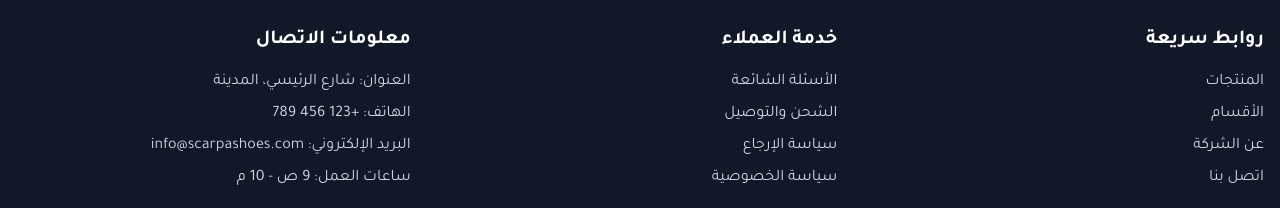
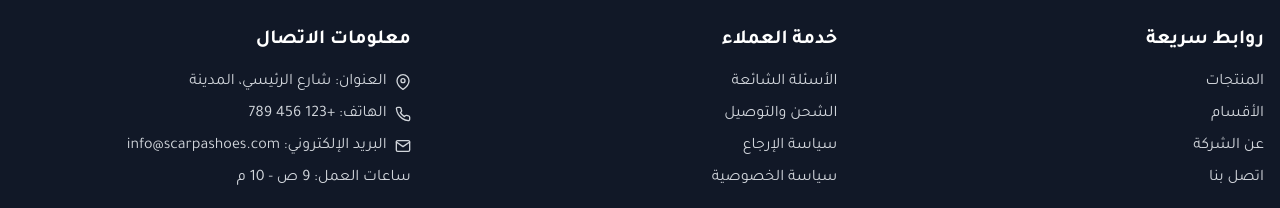
Before and after one commit to DevAysamTome/scarpa, a Next.js app: page /login in a window 1280 px wide. Shown: the part 886-1094 px from the top of the page. Built offline with nearby package versions, Linux system fonts and the light colour scheme; no server answers.

Commit message:
first commit

```diff
--- a/src/app/products/page.tsx
+++ b/src/app/products/page.tsx
@@ -29,7 +29,7 @@ export default function ProductsPage() {
   const [hasMore, setHasMore] = useState(true)
   const productsPerPage = 12
 
-  const fetchCategories = async () => {
+  const fetchCategories = useCallback(async () => {
     try {
       const querySnapshot = await getDocs(collection(db, 'categories'))
       const categoriesData = querySnapshot.docs
@@ -40,7 +40,7 @@ export default function ProductsPage() {
       console.error('Error fetching categories:', error)
       toast.error('حدث خطأ أثناء تحميل الأقسام')
     }
-  }
+  }, [])
 
   const fetchProducts = useCallback(async (isLoadMore = false) => {
     try {
@@ -102,7 +102,7 @@ export default function ProductsPage() {
   useEffect(() => {
     fetchCategories()
     fetchProducts()
-  }, [fetchProducts])
+  }, [fetchCategories, fetchProducts])
 
   const handleFilterChange = (filter: string, value: string) => {
     switch (filter) {
--- a/src/components/layout/footer.tsx
+++ b/src/components/layout/footer.tsx
@@ -68,9 +68,18 @@ export function Footer({ className = '' }: FooterProps) {
           <div>
             <h3 className="text-xl font-bold mb-4 font-arabic">معلومات الاتصال</h3>
             <ul className="space-y-2 text-secondary-300">
-              <li className="font-arabic">العنوان: شارع الرئيسي، المدينة</li>
-              <li className="font-arabic">الهاتف: +123 456 789</li>
-              <li className="font-arabic">البريد الإلكتروني: info@scarpashoes.com</li>
+              <li className="flex items-center gap-2 font-arabic">
+                <FiMapPin className="text-primary-400" />
+                <span>العنوان: شارع الرئيسي، المدينة</span>
+              </li>
+              <li className="flex items-center gap-2 font-arabic">
+                <FiPhone className="text-primary-400" />
+                <span>الهاتف: +123 456 789</span>
+              </li>
+              <li className="flex items-center gap-2 font-arabic">
+                <FiMail className="text-primary-400" />
+                <span>البريد الإلكتروني: info@scarpashoes.com</span>
+              </li>
               <li className="font-arabic">ساعات العمل: 9 ص - 10 م</li>
             </ul>
           </div>
--- a/src/components/layout/navbar.tsx
+++ b/src/components/layout/navbar.tsx
@@ -11,12 +11,6 @@ export function Navbar() {
   const { theme, setTheme } = useTheme()
   const [isMenuOpen, setIsMenuOpen] = useState(false)
   const pathname = usePathname()
-  const isHome = pathname === '/'
-  const isProducts = pathname === '/products'
-  const isCart = pathname === '/cart'
-  const isCheckout = pathname === '/checkout'
-  const isOrders = pathname === '/orders'
-  const isAdmin = pathname.startsWith('/admin')
 
   return (
     <nav className="fixed top-0 left-0 right-0 z-50 bg-white/80 backdrop-blur-md border-b border-secondary-200">
```
